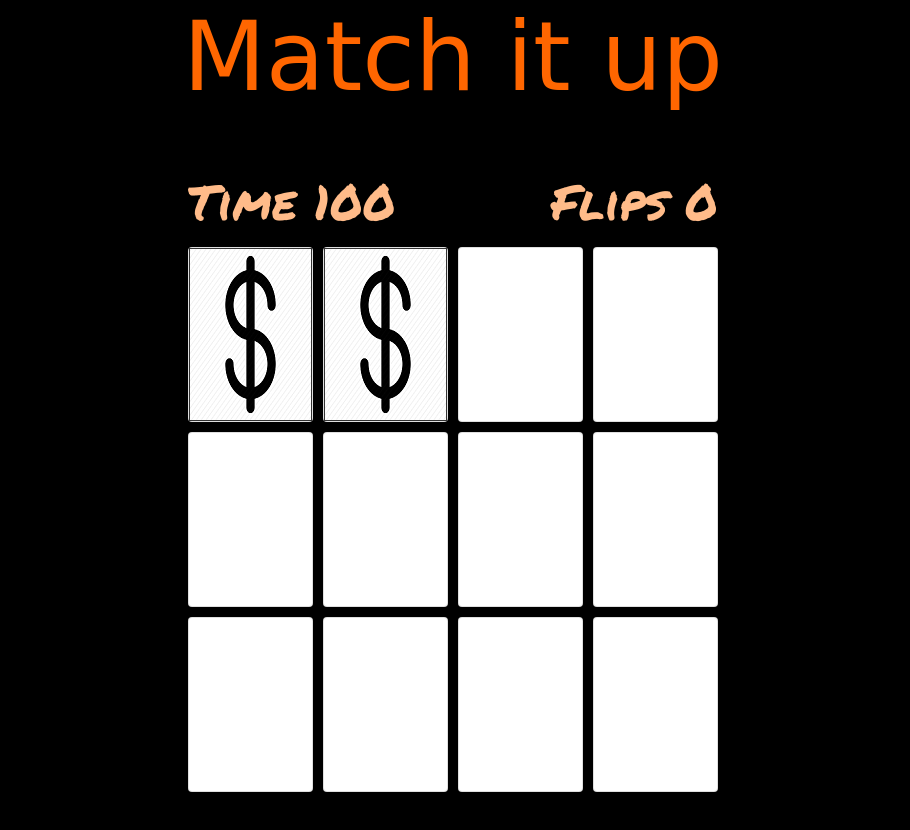
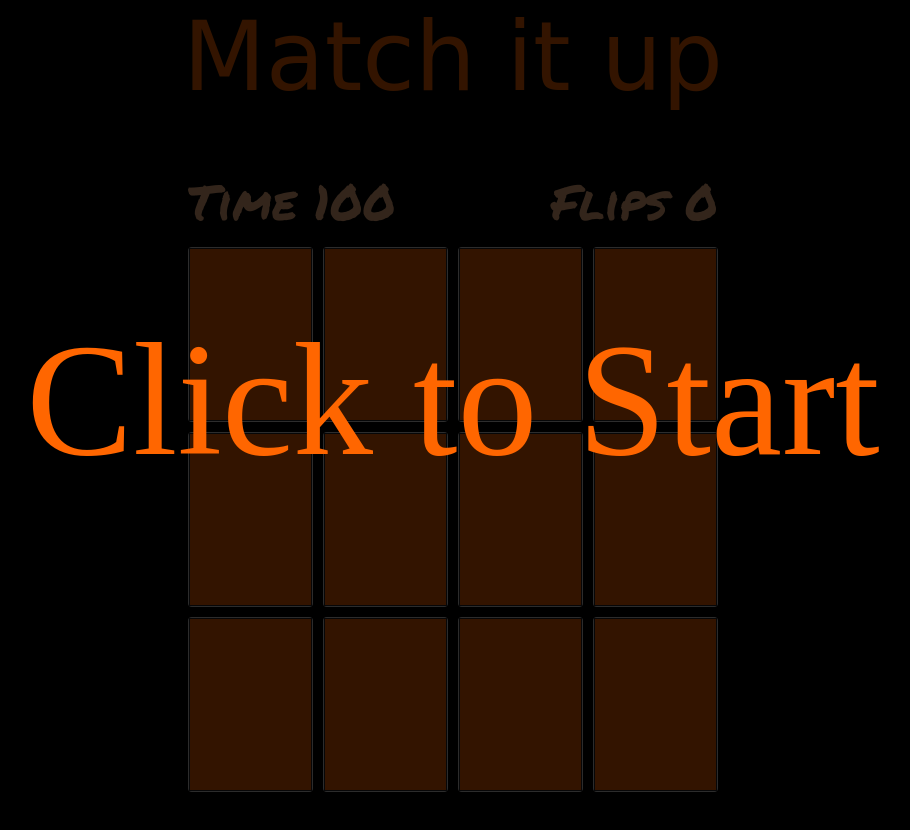
Before and after one commit to Codemonkey55/Milestone-Project-2, a plain HTML site: page index.html in a window 1280 px wide. Shown: the whole page, without its empty margins (187-1097 px from the left). Drawn offline with nearby package versions, Linux system fonts and the light colour scheme; a web font is replaced by a local one.

Commit message:
Add images, style to cards

```diff
--- a/assets/css/style.css
+++ b/assets/css/style.css
@@ -5,6 +5,10 @@
 body {
     margin: 0;
     background-color: black;
+}
+
+html {
+    min-height: 100vh;
 }
 
 
@@ -36,6 +40,7 @@ body {
     grid-gap: 10px;
     margin: 50px;
     justify-content: center;
+    perspective: 500px;
 }
 
 .card {
@@ -55,6 +60,52 @@ body {
     transform: rotateY(0);
 }
 
+.card.matched .card-value {
+    animation: dance 1s linear infinite 500ms;
+}
+
+.overlay-text {
+    display: none;
+    position: fixed;
+    top: 0;
+    left: 0;
+    right: 0;
+    bottom: 0;
+    justify-content: center;
+    align-items: center;
+    z-index: 100;
+    color: #FF6600;
+    font-family: 'Freckle Face', serif;
+}
+
+.overlay-text.visible {
+    display: flex;
+    animation: overlay-grow 500ms forwards;
+}
+
+@keyframes overlay-grow {
+    from {
+        background-color: rgba(0, 0, 0, 0);
+        font-size: 0;
+    }
+    to {
+        font-size: 10em;
+        background-color: rgba(0, 0, 0, .8);
+    }
+}
+
+@keyframes dance {
+    0%, 100% {
+        transform: rotate(0);
+    }
+    25% {
+        transform: rotate(-30deg);
+    }
+    75% {
+        transform: rotate(30deg);
+    }
+}
+
 .card-face {
     position: absolute;
     width: 100%;
@@ -66,7 +117,9 @@ body {
     backface-visibility: hidden;
     border-width: 1px;
     border-style: solid;
+    transition: transform 500ms ease-in-out;
 }
+
 
 .card-back {
     background-color:#FF6600;
@@ -81,7 +134,7 @@ body {
 }
 
 .card-front:hover {
-    border: 3px solid #FF6600;
+    border: 3px solid #676767;
 }
 
 @media (min-width: 768px) {
--- a/index.html
+++ b/index.html
@@ -12,6 +12,9 @@
 
 <body>
     <h1 class="page-title">Match it up</h1>
+    <div class="overlay-text visible">
+        Click to Start
+    </div>
     <div class="game-container">
         <div class="game-info-container">
             <div class="game-info">
@@ -21,32 +24,90 @@
                 Flips <span id="flips">0</span>
             </div>
         </div>
-        <div class="card visible">
+        <div class="card">
             <div class="card-back card-face">
             </div>
             <div class="card-front card-face">
-                <img class="dollar"
-                src="assets/images/dollarpic.png">
+                <img class="card-value" src="assets/images/dollarpic.png">
             </div>
         </div>
-        <div class="card visible">
+        <div class="card">
             <div class="card-back card-face">
             </div>
             <div class="card-front card-face">
-                <img class="dollar"
-                src="assets/images/dollarpic.png">
+                <img class="card-value" src="assets/images/dollarpic.png">
             </div>
         </div>
-        <div class="card"></div>
-        <div class="card"></div>
-        <div class="card"></div>
-        <div class="card"></div>
-        <div class="card"></div>
-        <div class="card"></div>
-        <div class="card"></div>
-        <div class="card"></div>
-        <div class="card"></div>
-        <div class="card"></div>
+        <div class="card">
+            <div class="card-back card-face">
+            </div>
+            <div class="card-front card-face">
+                <img class="card-value" src="assets/images/europic.png">
+            </div>
+        </div>
+        <div class="card">
+            <div class="card-back card-face">
+            </div>
+            <div class="card-front card-face">
+                <img class="card-value" src="assets/images/europic.png">
+            </div>
+        </div>
+        <div class="card">
+            <div class="card-back card-face">
+            </div>
+            <div class="card-front card-face">
+                <img class="card-value" src="assets/images/poundpic.png">
+            </div>
+        </div>
+        <div class="card">
+            <div class="card-back card-face">
+            </div>
+            <div class="card-front card-face">
+                <img class="card-value" src="assets/images/poundpic.png">
+            </div>
+        </div>
+        <div class="card">
+            <div class="card-back card-face">
+            </div>
+            <div class="card-front card-face">
+                <img class="card-value" src="assets/images/yenpic.png">
+            </div>
+        </div>
+        <div class="card">
+            <div class="card-back card-face">
+            </div>
+            <div class="card-front card-face">
+                <img class="card-value" src="assets/images/yenpic.png">
+            </div>
+        </div>
+        <div class="card">
+            <div class="card-back card-face">
+            </div>
+            <div class="card-front card-face">
+                <img class="card-value" src="assets/images/wonpic.png">
+            </div>
+        </div>
+        <div class="card">
+            <div class="card-back card-face">
+            </div>
+            <div class="card-front card-face">
+                <img class="card-value" src="assets/images/wonpic.png">
+            </div>
+        </div>
+        <div class="card">
+            <div class="card-back card-face">
+            </div>
+            <div class="card-front card-face">
+                <img class="card-value" src="assets/images/bahtpic.png">
+            </div>
+        </div>
+        <div class="card">
+            <div class="card-back card-face">
+            </div>
+            <div class="card-front card-face">
+                <img class="card-value" src="assets/images/bahtpic.png">
+            </div>
+        </div>
     </div>
     </div>
 </body>
```
Also changed, not shown: assets/images/bahtpic.png (added), assets/images/poundpic.png (added), assets/images/wonpic.png (added), assets/images/yenpic.png (added).
